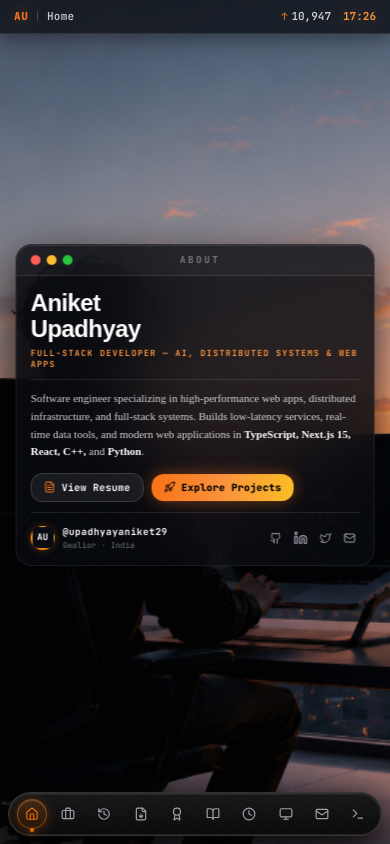
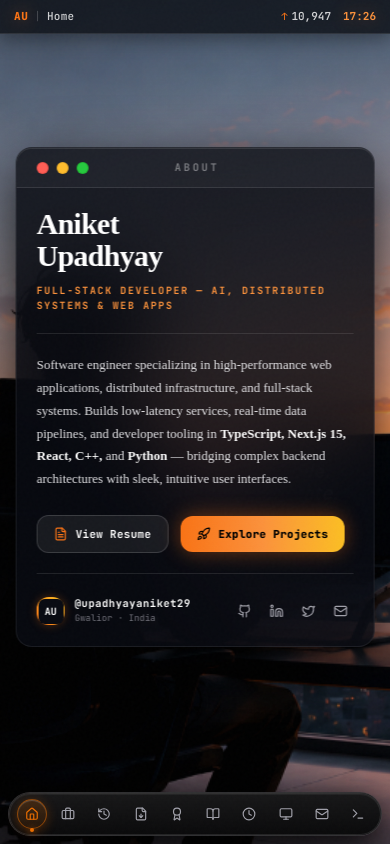
Before and after one commit to upadhyayaniket29/aniket-upadhyay-portfolio, a Next.js app: page / in a window 390 px wide. Shown: the top 844 px of the page. Built offline with nearby package versions, Linux system fonts and the light colour scheme; no server answers.

Commit message:
Enhance AboutWindowCard typography: apply modern sans-serif font family, spacious line-height (1.75), generous breathing room (space-y-5), and premium glassmorphism styling

```diff
--- a/app/page.tsx
+++ b/app/page.tsx
@@ -1,4 +1,4 @@
-// v=responsive-all-devices-v7001
+// v=premium-typography-about-v8001
 "use client";
 
 import React, { useState, useEffect } from "react";
--- a/components/ui/AboutWindowCard.tsx
+++ b/components/ui/AboutWindowCard.tsx
@@ -11,43 +11,43 @@ export default function AboutWindowCard() {
     <div
       style={{
         position: "absolute",
-        top: "48%",
+        top: "47%",
         left: "50%",
         transform: "translate(-50%, -50%)",
         zIndex: 30,
         pointerEvents: "auto",
         width: "92%",
-        maxWidth: "480px",
+        maxWidth: "540px",
         userSelect: "none",
       }}
     >
-      {/* IDE macOS Window Frame */}
-      <div className="relative rounded-2xl bg-[#080a10]/85 backdrop-blur-2xl border border-white/14 shadow-[0_16px_50px_rgba(0,0,0,0.85),inset_0_1px_0_rgba(255,255,255,0.1)] overflow-hidden">
+      {/* Premium Glassmorphism IDE Window Frame */}
+      <div className="relative rounded-2xl bg-[#090b12]/85 backdrop-blur-2xl border border-white/12 shadow-[0_20px_60px_rgba(0,0,0,0.85),inset_0_1px_0_rgba(255,255,255,0.1)] overflow-hidden font-sans">
 
         {/* Window Top Titlebar */}
-        <div className="flex items-center justify-between px-3.5 sm:px-4 py-2 border-b border-white/10 bg-white/[0.03]">
+        <div className="flex items-center justify-between px-5 py-3 border-b border-white/10 bg-white/[0.03]">
           {/* macOS 3 Dots */}
-          <div className="flex items-center gap-1.5">
-            <span className="w-2.5 h-2.5 rounded-full bg-[#ff5f56] border border-[#e0443e]/50 block" />
-            <span className="w-2.5 h-2.5 rounded-full bg-[#ffbd2e] border border-[#dea123]/50 block" />
-            <span className="w-2.5 h-2.5 rounded-full bg-[#27c93f] border border-[#1aab29]/50 block" />
+          <div className="flex items-center gap-2">
+            <span className="w-3 h-3 rounded-full bg-[#ff5f56] border border-[#e0443e]/50 block" />
+            <span className="w-3 h-3 rounded-full bg-[#ffbd2e] border border-[#dea123]/50 block" />
+            <span className="w-3 h-3 rounded-full bg-[#27c93f] border border-[#1aab29]/50 block" />
           </div>
 
           {/* Centered Window Title */}
-          <span className="font-mono text-[9.5px] sm:text-[10px] font-bold tracking-[0.25em] text-white/40 uppercase">
+          <span className="font-mono text-[10.5px] font-bold tracking-[0.25em] text-white/40 uppercase">
             ABOUT
           </span>
 
           {/* Right Spacer */}
-          <div className="w-8 sm:w-10" />
+          <div className="w-12" />
         </div>
 
         {/* Card Main Body */}
-        <div className="p-3.5 sm:p-5 space-y-2.5 sm:space-y-3.5 text-left">
+        <div className="p-5 sm:p-7 space-y-5 text-left">
 
           {/* Large Hero Name & Role Header */}
-          <div className="space-y-1">
-            <h1 className="text-2xl sm:text-3xl md:text-[38px] font-extrabold text-white tracking-tight leading-[1.08] font-display">
+          <div className="space-y-2">
+            <h1 className="text-3xl sm:text-5xl font-extrabold text-white tracking-tight leading-[1.05] font-sans">
               Aniket <br />
               <span className="text-white">
                 Upadhyay
@@ -55,7 +55,7 @@ export default function AboutWindowCard() {
             </h1>
 
             {/* Subtitle / Role */}
-            <p className="font-mono text-[8.5px] sm:text-[10px] font-bold tracking-[0.14em] text-[#fb923c] uppercase pt-0.5 leading-tight">
+            <p className="font-mono text-[10px] sm:text-[11.5px] font-bold tracking-[0.16em] text-[#fb923c] uppercase pt-1">
               FULL-STACK DEVELOPER — AI, DISTRIBUTED SYSTEMS & WEB APPS
             </p>
           </div>
@@ -63,30 +63,30 @@ export default function AboutWindowCard() {
           {/* Divider */}
           <div className="h-px bg-white/10 w-full" />
 
-          {/* Bio Text */}
-          <div className="text-zinc-300 text-[11px] sm:text-[12.5px] leading-[1.6] font-sans font-normal">
+          {/* Bio Text - Premium Sans Serif */}
+          <div className="text-zinc-200 text-[13px] sm:text-[14px] leading-[1.75] font-sans font-normal space-y-3">
             <p>
-              Software engineer specializing in high-performance web apps, distributed infrastructure, and full-stack systems. Builds low-latency services, real-time data tools, and modern web applications in <span className="text-white font-semibold">TypeScript, Next.js 15, React, C++,</span> and <span className="text-white font-semibold">Python</span>.
+              Software engineer specializing in high-performance web applications, distributed infrastructure, and full-stack systems. Builds low-latency services, real-time data pipelines, and developer tooling in <span className="text-white font-semibold">TypeScript, Next.js 15, React, C++,</span> and <span className="text-white font-semibold">Python</span> — bridging complex backend architectures with sleek, intuitive user interfaces.
             </p>
           </div>
 
           {/* Call-to-Action Buttons Row (View Resume & Explore Projects) */}
-          <div className="pt-0.5 flex flex-wrap items-center gap-2 sm:gap-2.5">
+          <div className="pt-1 flex flex-wrap items-center gap-3">
             {/* View Resume Button */}
             <button
               onClick={() => setActiveModal("resume")}
-              className="flex items-center gap-1.5 px-3 py-1.5 sm:px-4 sm:py-2 rounded-xl bg-white/[0.07] hover:bg-white/[0.14] border border-white/15 hover:border-[#f97316]/60 text-white font-mono text-[10px] sm:text-[11.5px] font-bold tracking-wide transition-all duration-200 hover:shadow-[0_0_15px_rgba(249,115,22,0.3)] hover:-translate-y-0.5 active:translate-y-0 cursor-pointer"
+              className="flex items-center gap-2 px-4 py-2.5 sm:px-5 sm:py-2.5 rounded-xl bg-white/[0.07] hover:bg-white/[0.14] border border-white/15 hover:border-[#f97316]/60 text-white font-mono text-[11px] sm:text-[12px] font-bold tracking-wide transition-all duration-200 hover:shadow-[0_0_20px_rgba(249,115,22,0.3)] hover:-translate-y-0.5 active:translate-y-0 cursor-pointer"
             >
-              <FileText className="w-3 h-3 sm:w-3.5 sm:h-3.5 text-[#f97316]" />
+              <FileText className="w-3.5 h-3.5 text-[#f97316]" />
               <span>View Resume</span>
             </button>
 
             {/* Explore Projects Button */}
             <button
               onClick={() => setActiveModal("projects")}
-              className="flex items-center gap-1.5 px-3 py-1.5 sm:px-4 sm:py-2 rounded-xl bg-gradient-to-r from-[#f97316] via-[#fb923c] to-[#fbbf24] hover:brightness-110 text-black font-mono text-[10px] sm:text-[11.5px] font-extrabold tracking-wide transition-all duration-200 shadow-[0_0_16px_rgba(249,115,22,0.4)] hover:shadow-[0_0_24px_rgba(249,115,22,0.6)] hover:-translate-y-0.5 active:translate-y-0 cursor-pointer"
+              className="flex items-center gap-2 px-4 py-2.5 sm:px-5 sm:py-2.5 rounded-xl bg-gradient-to-r from-[#f97316] via-[#fb923c] to-[#fbbf24] hover:brightness-110 text-black font-mono text-[11px] sm:text-[12px] font-extrabold tracking-wide transition-all duration-200 shadow-[0_0_20px_rgba(249,115,22,0.4)] hover:shadow-[0_0_30px_rgba(249,115,22,0.6)] hover:-translate-y-0.5 active:translate-y-0 cursor-pointer"
             >
-              <Rocket className="w-3 h-3 sm:w-3.5 sm:h-3.5 text-black" />
+              <Rocket className="w-3.5 h-3.5 text-black" />
               <span>Explore Projects</span>
             </button>
           </div>
@@ -95,40 +95,40 @@ export default function AboutWindowCard() {
           <div className="h-px bg-white/10 w-full" />
 
           {/* Card Footer Info & Socials */}
-          <div className="flex flex-row items-center justify-between gap-2 pt-0.5">
+          <div className="flex flex-row items-center justify-between gap-3 pt-0.5">
             {/* Left: Avatar Handle & Location */}
-            <div className="flex items-center gap-2">
-              <div className="w-6 h-6 sm:w-7 sm:h-7 rounded-lg bg-gradient-to-tr from-[#f97316] to-[#fbbf24] p-[1.5px] shadow-[0_0_8px_rgba(249,115,22,0.3)]">
-                <div className="w-full h-full rounded-[5px] bg-[#090b12] flex items-center justify-center font-mono font-bold text-white text-[9px] sm:text-[10px]">
+            <div className="flex items-center gap-2.5">
+              <div className="w-7 h-7 sm:w-8 sm:h-8 rounded-lg bg-gradient-to-tr from-[#f97316] to-[#fbbf24] p-[1.5px] shadow-[0_0_10px_rgba(249,115,22,0.3)]">
+                <div className="w-full h-full rounded-[6px] bg-[#090b12] flex items-center justify-center font-mono font-bold text-white text-[10px] sm:text-[11px]">
                   AU
                 </div>
               </div>
               <div className="flex flex-col">
-                <span className="font-mono text-[9.5px] sm:text-[10px] font-bold text-white tracking-wider">
+                <span className="font-mono text-[10.5px] sm:text-[11.5px] font-bold text-white tracking-wider">
                   @upadhyayaniket29
                 </span>
-                <span className="font-mono text-[8px] sm:text-[8.5px] text-zinc-500">
+                <span className="font-mono text-[9px] sm:text-[9.5px] text-zinc-500">
                   Gwalior · India
                 </span>
               </div>
             </div>
 
             {/* Right: Quick Social Links */}
-            <div className="flex items-center gap-1 text-zinc-400">
+            <div className="flex items-center gap-1.5 text-zinc-400">
               <a
                 href="https://github.com/upadhyayaniket29"
                 target="_blank"
                 rel="noopener noreferrer"
-                className="p-1 rounded-lg hover:bg-white/10 hover:text-white transition-all duration-200"
+                className="p-1.5 rounded-lg hover:bg-white/10 hover:text-white transition-all duration-200"
                 title="GitHub"
               >
-                <Github className="w-3 h-3 sm:w-3.5 sm:h-3.5" />
+                <Github className="w-3.5 h-3.5" />
               </a>
               <a
                 href="https://linkedin.com/in/aniketupadhyay"
                 target="_blank"
                 rel="noopener noreferrer"
-                className="p-1 rounded-lg hover:bg-white/10 hover:text-white transition-all duration-200"
+                className="p-1.5 rounded-lg hover:bg-white/10 hover:text-white transition-all duration-200"
                 title="LinkedIn"
               >
                 <Linkedin className="w-3.5 h-3.5" />
@@ -137,17 +137,17 @@ export default function AboutWindowCard() {
                 href="https://twitter.com"
                 target="_blank"
                 rel="noopener noreferrer"
-                className="p-1 rounded-lg hover:bg-white/10 hover:text-white transition-all duration-200"
+                className="p-1.5 rounded-lg hover:bg-white/10 hover:text-white transition-all duration-200"
                 title="Twitter / X"
               >
-                <Twitter className="w-3 h-3 sm:w-3.5 sm:h-3.5" />
+                <Twitter className="w-3.5 h-3.5" />
               </a>
               <a
                 href="mailto:upadhyayaniket29@gmail.com"
-                className="p-1 rounded-lg hover:bg-white/10 hover:text-white transition-all duration-200"
+                className="p-1.5 rounded-lg hover:bg-white/10 hover:text-white transition-all duration-200"
                 title="Email"
               >
-                <Mail className="w-3 h-3 sm:w-3.5 sm:h-3.5" />
+                <Mail className="w-3.5 h-3.5" />
               </a>
             </div>
           </div>
```
